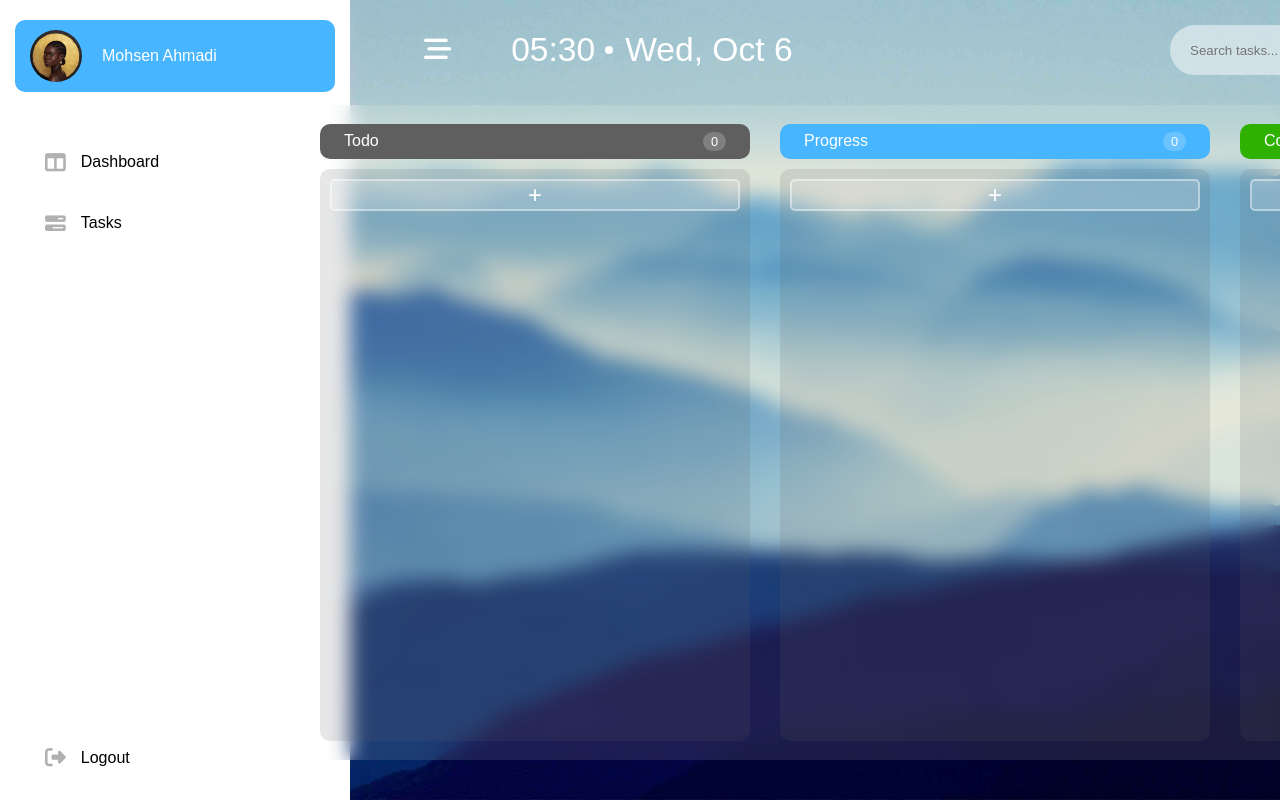
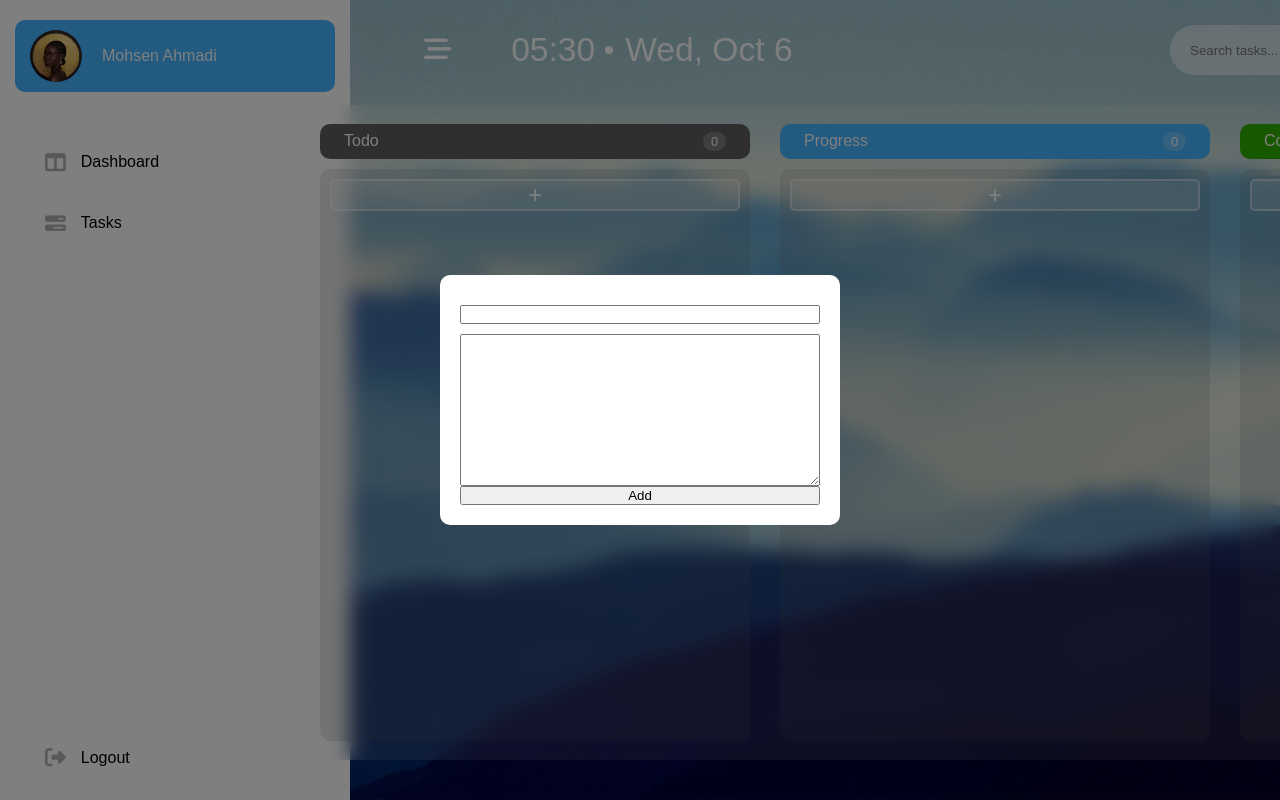
Before and after one commit to mohsen-001/itms-project, a Vue app: page /dashboard in a window 1280 px wide. Shown: the top 800 px of the page. Built offline with nearby package versions, Linux system fonts and the light colour scheme.

Commit message:
some new progress

```diff
--- a/src/components/Input.vue
+++ b/src/components/Input.vue
@@ -21,9 +21,9 @@ export default {
     updateValue(value) {
       this.$emit("input", value);
     },
-    checkEmail() {
-      console.log("hey");
-    },
+    // checkEmail() {
+    //   console.log("hey");
+    // },
   },
 };
 </script>
--- a/src/components/Task.vue
+++ b/src/components/Task.vue
@@ -25,7 +25,7 @@ export default {
     name: "task-item",
     data() {
         return {
-
+            values: [],
         }
     },
     methods: {}
--- a/src/components/TaskInsert.vue
+++ b/src/components/TaskInsert.vue
@@ -1,9 +1,10 @@
 <template>
-    <div class="container" :class="closeModel?'close-model':''">
+    <div class="container" :class="closeModel ? 'close-model' : ''">
         <div class="content">
-            <input type="text">
-            <textarea name="textarea" id="textArea" cols="30" rows="10"></textarea>
-            <button>Add</button>
+            <input type="text" :value="subValue" @input="updateValue($event.target.value)">
+            <textarea name="textarea" id="textArea" cols="30" rows="10"
+            :value="bdyValue" @input="updateValue($event.target.value)"></textarea>
+            <button @click="$emit('add')">Add</button>
         </div>
 
     </div>
@@ -13,11 +14,20 @@
 export default {
     data() {
         return {
-            closeModel : true,
+            closeModel: false,
+
         }
     },
+    props: {
+        subValue: undefined,
+        bdyValue: undefined,
+
+    },
     methods: {
-        closeIt() {
+        updateValue(value) {
+            this.$emit("input", value);
+        },
+        add() {
             this.closeModel = !this.closeModel;
         }
     }
@@ -25,10 +35,10 @@ export default {
 </script>
 
 <style scope>
-
 .close-model {
     display: none !important;
 }
+
 .container {
     width: 100vw;
     height: 100vh;
--- a/src/views/Dashboard.vue
+++ b/src/views/Dashboard.vue
@@ -1,7 +1,7 @@
 <template>
     <div>
         <div id="container">
-            <TaskInsert />
+            <TaskInsert @add="checkit" v-model.trim="taskSubject"/>
             <div id="sidebar">
                 <Sidebar ref="navbar" />
             </div>
@@ -52,7 +52,7 @@ export default {
             task: [],
             task1: [],
             task2: [],
-
+            taskSubject: "",
         }
     },
     components: {
@@ -81,6 +81,12 @@ export default {
 
 
         },
+
+        checkit(){
+            console.log('hey');
+            console.log(this.taskSubject);
+            // console.log(this.taskSubject);
+        }
 
     },
 
```
